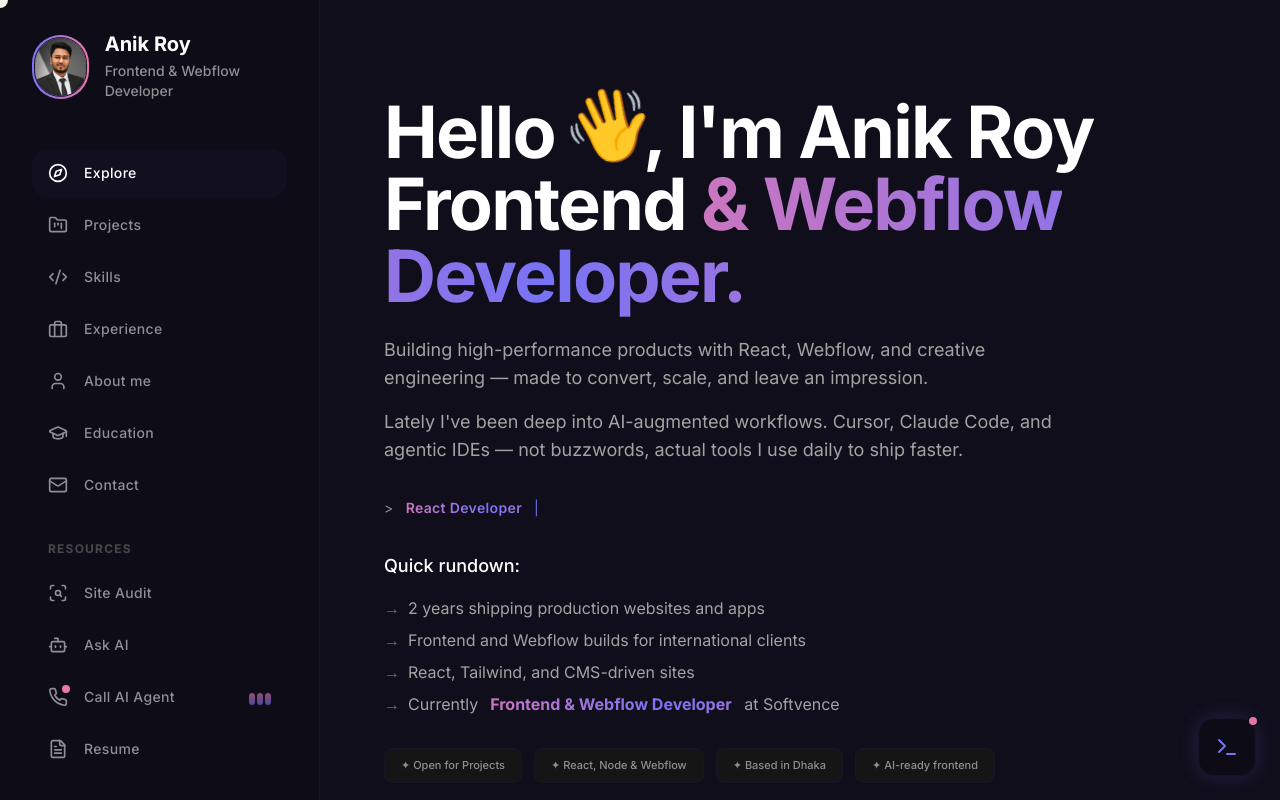
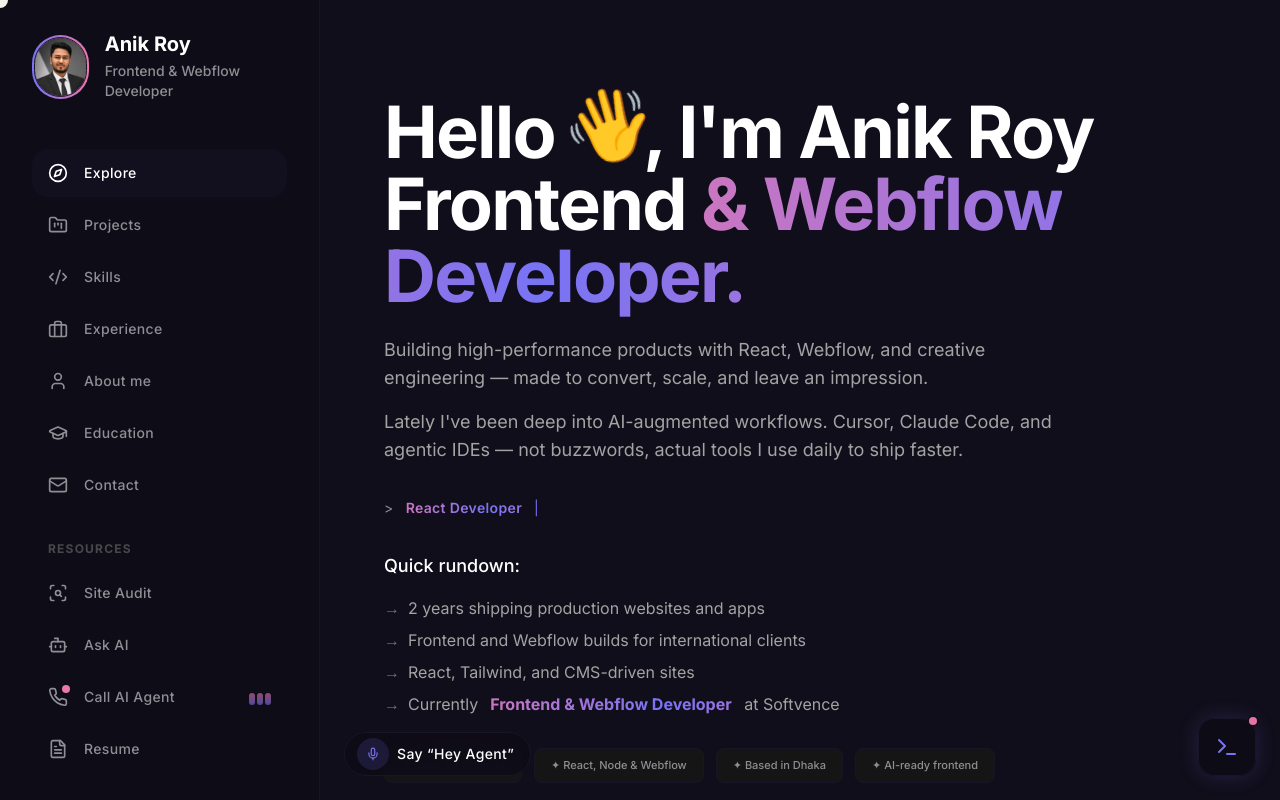
Before and after one commit to DevAnikRoy/my-portfolio, a React (Vite) app: page / in a window 1280 px wide. Both pictures are taken after a click on the button "Got it". Shown: the top 800 px of the page. Built offline with nearby package versions, Linux system fonts and the light colour scheme.

Commit message:
fixing voice command fiture

```diff
--- a/src/App.jsx
+++ b/src/App.jsx
@@ -12,6 +12,7 @@ import Footer from "./components/Footer";
 import Chatbot from "./components/Chatbot";
 import CustomCursor from "./components/CustomCursor";
 import VoicePopup from "./components/VoicePopup";
+import VoiceHint from "./components/VoiceHint";
 import SecondPopUp from "./components/SecondPopUp";
 import VoiceCallModal from "./components/VoiceCallModal";
 import SiteAuditModal from "./components/SiteAuditModal";
@@ -25,6 +26,7 @@ function App() {
   const [isCallOpen, setIsCallOpen] = useState(false);
   const [isAuditOpen, setIsAuditOpen] = useState(false);
   const [showSecondPopup, setShowSecondPopup] = useState(false);
+  const [voiceNavStatus, setVoiceNavStatus] = useState("idle");
   const [pendingLink, setPendingLink] = useState(null);
 
   const isAgentActiveRef = useRef(false);
@@ -110,14 +112,23 @@ function App() {
   }, []);
 
   const initVoiceListener = () => {
-    if (recognitionRef.current) return;
-
-    window.speechSynthesis.cancel();
-
     const SpeechRecognition =
       window.SpeechRecognition || window.webkitSpeechRecognition;
     if (!SpeechRecognition) {
       voiceInitializedRef.current = true;
+      setVoiceNavStatus("blocked");
+      return;
+    }
+
+    if (recognitionRef.current) {
+      recognitionPausedRef.current = false;
+      try {
+        recognitionRef.current.start();
+      } catch {
+        /* already running */
+      }
+      voiceInitializedRef.current = true;
+      setVoiceNavStatus(isAgentActiveRef.current ? "active" : "listening");
       return;
     }
 
@@ -136,11 +147,10 @@ function App() {
       console.log("Agent Heard:", transcript);
 
       if (transcript.includes("hey agent") || transcript.includes("hay agent")) {
+        isAgentActiveRef.current = true;
+        setVoiceNavStatus("active");
         speak("System activated. How can I help you?");
-        setTimeout(() => {
-          setShowSecondPopup(true);
-          isAgentActiveRef.current = true;
-        }, 500);
+        setTimeout(() => setShowSecondPopup(true), 400);
         return;
       }
 
@@ -164,28 +174,38 @@ function App() {
     recognition.onerror = (event) => {
       if (event.error === "not-allowed" || event.error === "service-not-allowed") {
         voiceInitializedRef.current = false;
+        setVoiceNavStatus("blocked");
       }
     };
 
     try {
       recognition.start();
       voiceInitializedRef.current = true;
+      setVoiceNavStatus("listening");
     } catch {
       voiceInitializedRef.current = false;
+      setVoiceNavStatus("blocked");
     }
+  };
+
+  const enableVoiceNav = () => {
+    window.speechSynthesis.cancel();
+    if (!voiceInitializedRef.current) {
+      speak("Systems ready. Access your navigator by saying: Hey Agent.");
+    }
+    initVoiceListener();
   };
 
   const dismissVoiceIntro = () => {
     if (voiceIntroClosedRef.current) return;
     voiceIntroClosedRef.current = true;
-    window.speechSynthesis.cancel();
     try {
       sessionStorage.setItem("voice-intro-dismissed", "1");
     } catch {
       /* ignore */
     }
     setShowVoiceIntro(false);
-    initVoiceListener();
+    enableVoiceNav();
   };
 
   useEffect(() => {
@@ -430,16 +450,22 @@ function App() {
               <Contact />
             </div>
 
-            {showVoiceIntro && (
-              <div id="voicePopUp">
-                <VoicePopup onFinish={dismissVoiceIntro} />
-              </div>
-            )}
-
             <Footer />
           </main>
         </>
       )}
+
+      {showVoiceIntro && (
+        <div id="voicePopUp">
+          <VoicePopup onFinish={dismissVoiceIntro} />
+        </div>
+      )}
+
+      <VoiceHint
+        status={voiceNavStatus}
+        onEnable={enableVoiceNav}
+        hidden={showVoiceIntro || isCallOpen || isChatOpen || isAuditOpen}
+      />
 
       <SecondPopUp
         isOpen={showSecondPopup}
--- /dev/null
+++ b/src/components/VoiceHint.jsx
@@ -0,0 +1,34 @@
+import React from "react";
+import { Mic, MicOff } from "lucide-react";
+
+const COPY = {
+  idle: "Tap to enable · Hey Agent",
+  listening: 'Say “Hey Agent”',
+  active: "Listening for a command…",
+  blocked: "Mic blocked · tap to retry",
+};
+
+export default function VoiceHint({ status, onEnable, hidden }) {
+  if (hidden) return null;
+
+  return (
+    <button
+      type="button"
+      onClick={onEnable}
+      aria-label={COPY[status] || COPY.idle}
+      className="fixed z-40 left-4 bottom-[max(5.5rem,calc(env(safe-area-inset-bottom)+4.75rem))] md:bottom-6 md:left-[calc(320px+1.5rem)] inline-flex items-center gap-2 min-h-[44px] pl-3 pr-4 rounded-full border border-[#191528] bg-[#0E0C17]/95 backdrop-blur-xl text-xs sm:text-sm text-white hover:border-[#7873F5]/50"
+    >
+      <span className="relative flex items-center justify-center w-8 h-8 rounded-full bg-[#7873F5]/15">
+        {status === "blocked" ? (
+          <MicOff size={14} className="text-[#EC77AB]" />
+        ) : (
+          <Mic size={14} className="text-[#7873F5]" />
+        )}
+        {(status === "listening" || status === "active") && (
+          <span className="absolute inset-0 rounded-full border border-[#EC77AB]/50 animate-ping" />
+        )}
+      </span>
+      <span className="font-medium tracking-wide">{COPY[status] || COPY.idle}</span>
+    </button>
+  );
+}
--- a/src/components/VoicePopup.jsx
+++ b/src/components/VoicePopup.jsx
@@ -41,7 +41,6 @@ const VoicePopup = ({ onFinish }) => {
   const handleClose = () => {
     if (closingRef.current) return;
     closingRef.current = true;
-    window.speechSynthesis.cancel();
     onFinish?.();
 
     const overlay = overlayRef.current;
```
